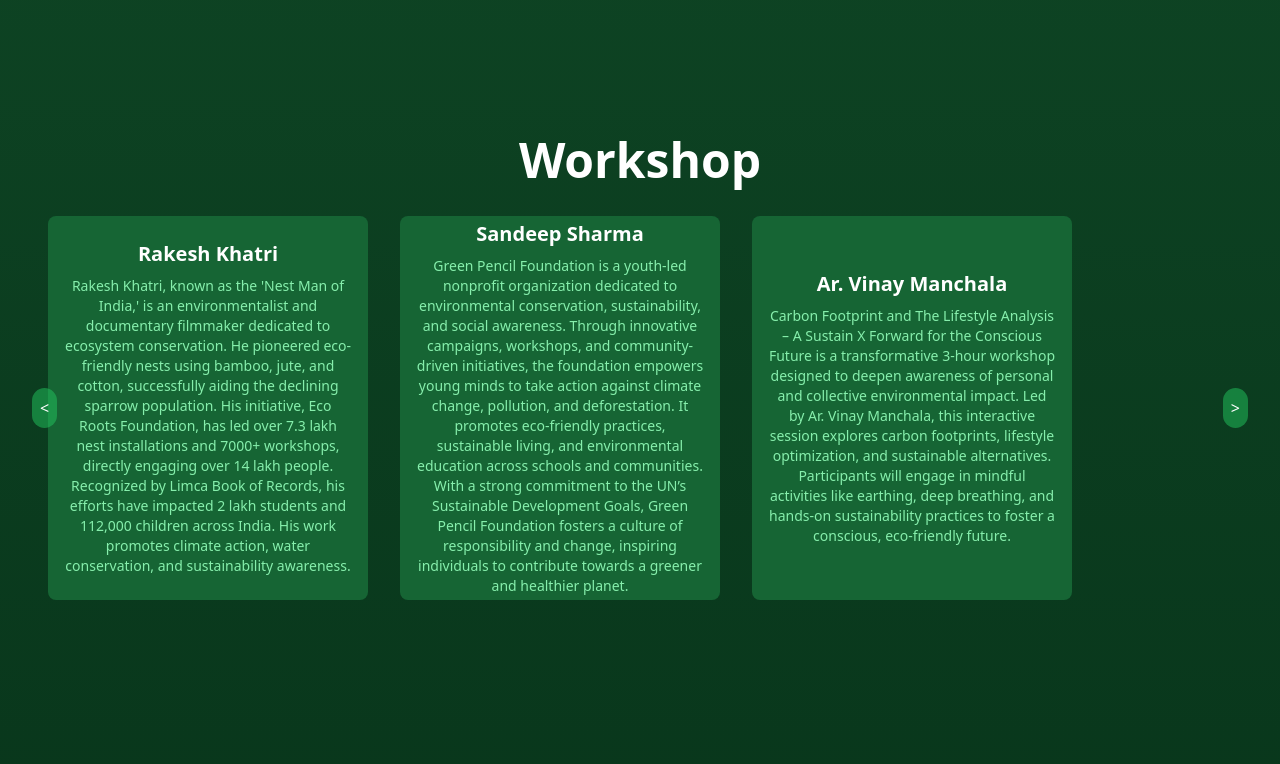
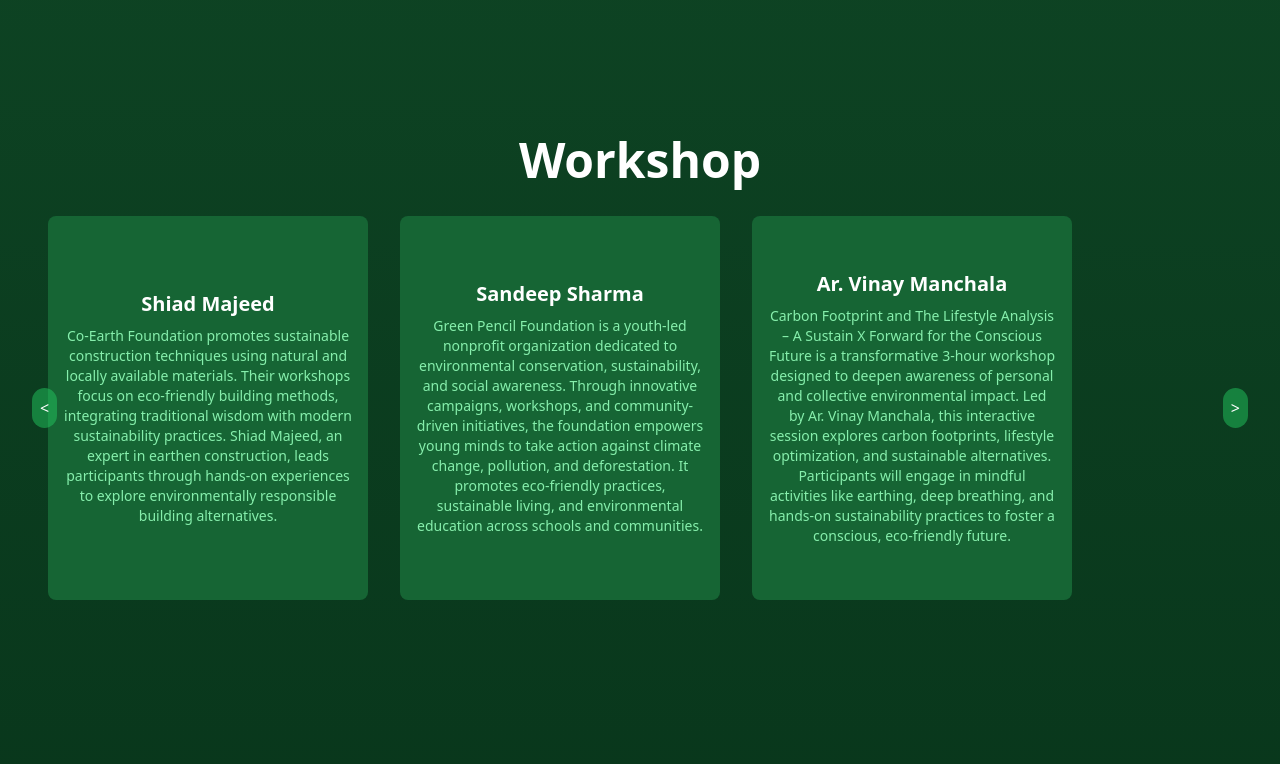
Before and after one commit to Eldhoalias72/sustainx__frontend, a Next.js app: page / in a window 1280 px wide. Shown: the part 3748-4512 px from the top of the page. Built offline with nearby package versions, Linux system fonts and the light colour scheme.

Commit message:
some more changes

```diff
--- a/components/event-section.tsx
+++ b/components/event-section.tsx
@@ -128,7 +128,7 @@
     {
       time: "12:00 - 1:30",
       events: [
-        { title: "Panel discussion", description: "Topic :Innovation in coastal area construction materials", /*location: "Auditorium"*/ },
+        { title: "Panel discussion", description: "Topic :Voices from the Ground: Science and Technology in People-Centered Climate Design Solutions", /*location: "Auditorium"*/ },
       ],
     },
     {
@@ -138,13 +138,13 @@
       ],
     },
     {
-      time: "3:15 - 4:15",
+      time: "3:30 - 4:30",
       events: [
         { title: "Talk session", speaker: "V suresh", /*location: "Dining Hall"*/ },
       ],
     },
     {
-      time: "4:15 - 5:15",
+      time: "4:30 - 5:30",
       events: [
         { title: "Talk session", speaker: "Shuva raha",/* location: "Dining Hall"*/ },
       ],
@@ -152,7 +152,7 @@
     {
       time: "3:00 - 5:00",
       events: [
-        { title: "Workshop", description: "1. Green Pencil Foundation \n2. Rakesh Khatri - Nest Man of India  \n3. Workshop 3 ", /* location: "Dining Hall"*/ },
+        { title: "Workshop", description: "1. Green Pencil Foundation \n2. Co-Earth Foundation   \n3. VISVA Sustainable Foundation  ", /* location: "Dining Hall"*/ },
       ],
     },
     /*{
@@ -172,7 +172,7 @@
       ],
     },*/
     {
-      time: "5:15 - 6:00",
+      time: "5:30 - 6:30",
       events: [
         { title: "Parallel session", description: "Speaker 1: prerna prasad \n Speaker 2: Renjini Thampi", /*location: "Auditorium" */},
       ],
--- a/components/workshop-section.tsx
+++ b/components/workshop-section.tsx
@@ -13,17 +13,17 @@
 
 const speakers: Speaker[] = [
   {
-    name: "Rakesh Khatri",
-    reputation: "Nest Man of India",
-    image: "/images/rakesh.jpg",
+    name: "Shiad Majeed",
+    reputation: "Co-Earth Foundation",
+    image: "/images/shiad.jpg",
     details:
-      "Rakesh Khatri, known as the 'Nest Man of India,' is an environmentalist and documentary filmmaker dedicated to ecosystem conservation. He pioneered eco-friendly nests using bamboo, jute, and cotton, successfully aiding the declining sparrow population. His initiative, Eco Roots Foundation, has led over 7.3 lakh nest installations and 7000+ workshops, directly engaging over 14 lakh people. Recognized by Limca Book of Records, his efforts have impacted 2 lakh students and 112,000 children across India. His work promotes climate action, water conservation, and sustainability awareness.",
+      "Co-Earth Foundation promotes sustainable construction techniques using natural and locally available materials. Their workshops focus on eco-friendly building methods, integrating traditional wisdom with modern sustainability practices. Shiad Majeed, an expert in earthen construction, leads participants through hands-on experiences to explore environmentally responsible building alternatives.",
   },
   {
     name: "Sandeep Sharma",
     reputation: "Green Pencil Foundation",
     image: "/images/sandeep.jpg",
-    details: "Green Pencil Foundation is a youth-led nonprofit organization dedicated to environmental conservation, sustainability, and social awareness. Through innovative campaigns, workshops, and community-driven initiatives, the foundation empowers young minds to take action against climate change, pollution, and deforestation. It promotes eco-friendly practices, sustainable living, and environmental education across schools and communities. With a strong commitment to the UN’s Sustainable Development Goals, Green Pencil Foundation fosters a culture of responsibility and change, inspiring individuals to contribute towards a greener and healthier planet.",
+    details: "Green Pencil Foundation is a youth-led nonprofit organization dedicated to environmental conservation, sustainability, and social awareness. Through innovative campaigns, workshops, and community-driven initiatives, the foundation empowers young minds to take action against climate change, pollution, and deforestation. It promotes eco-friendly practices, sustainable living, and environmental education across schools and communities.",
   },
   {
     name: "Ar. Vinay Manchala",
```
Also changed, not shown: public/images/shiad.jpg (added).
